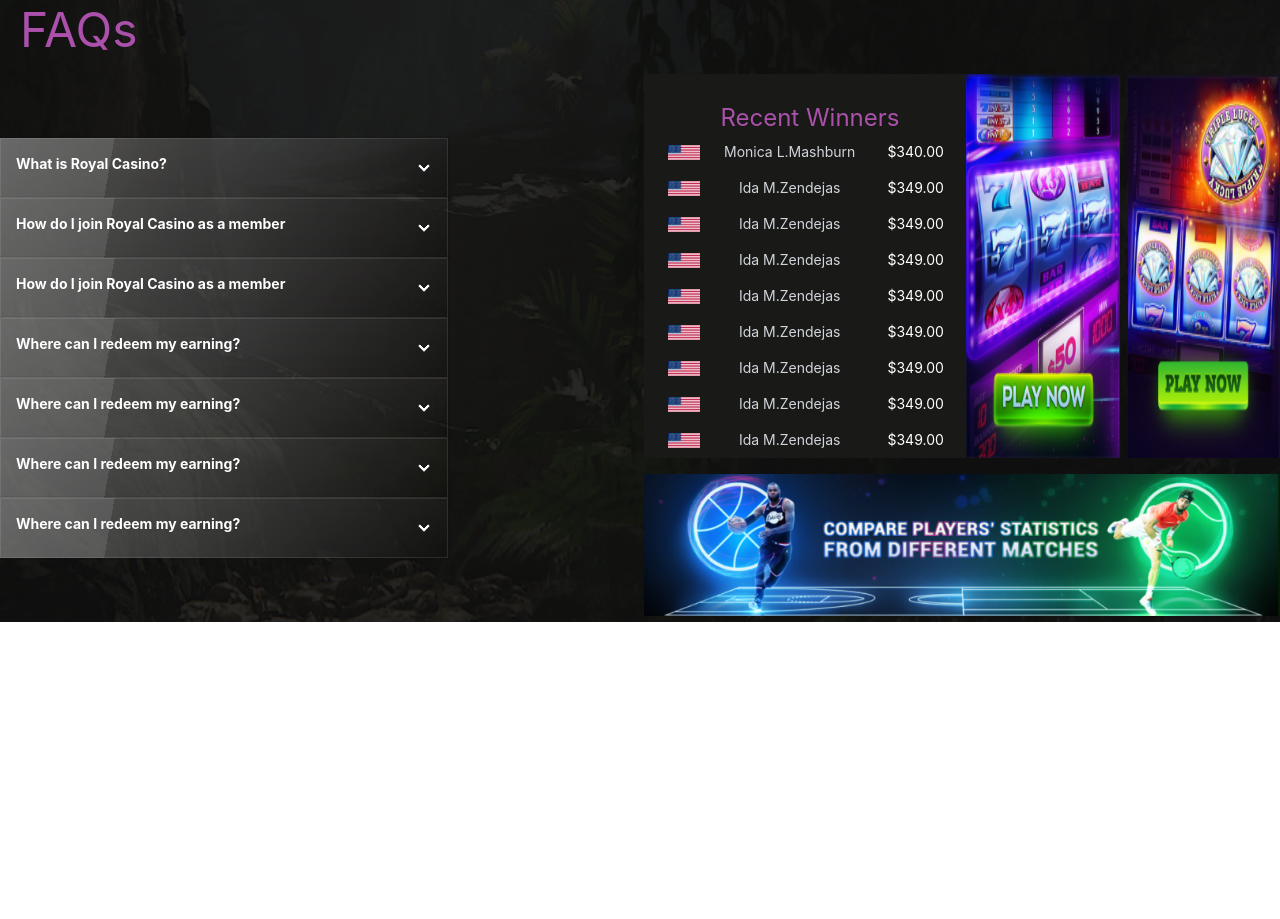
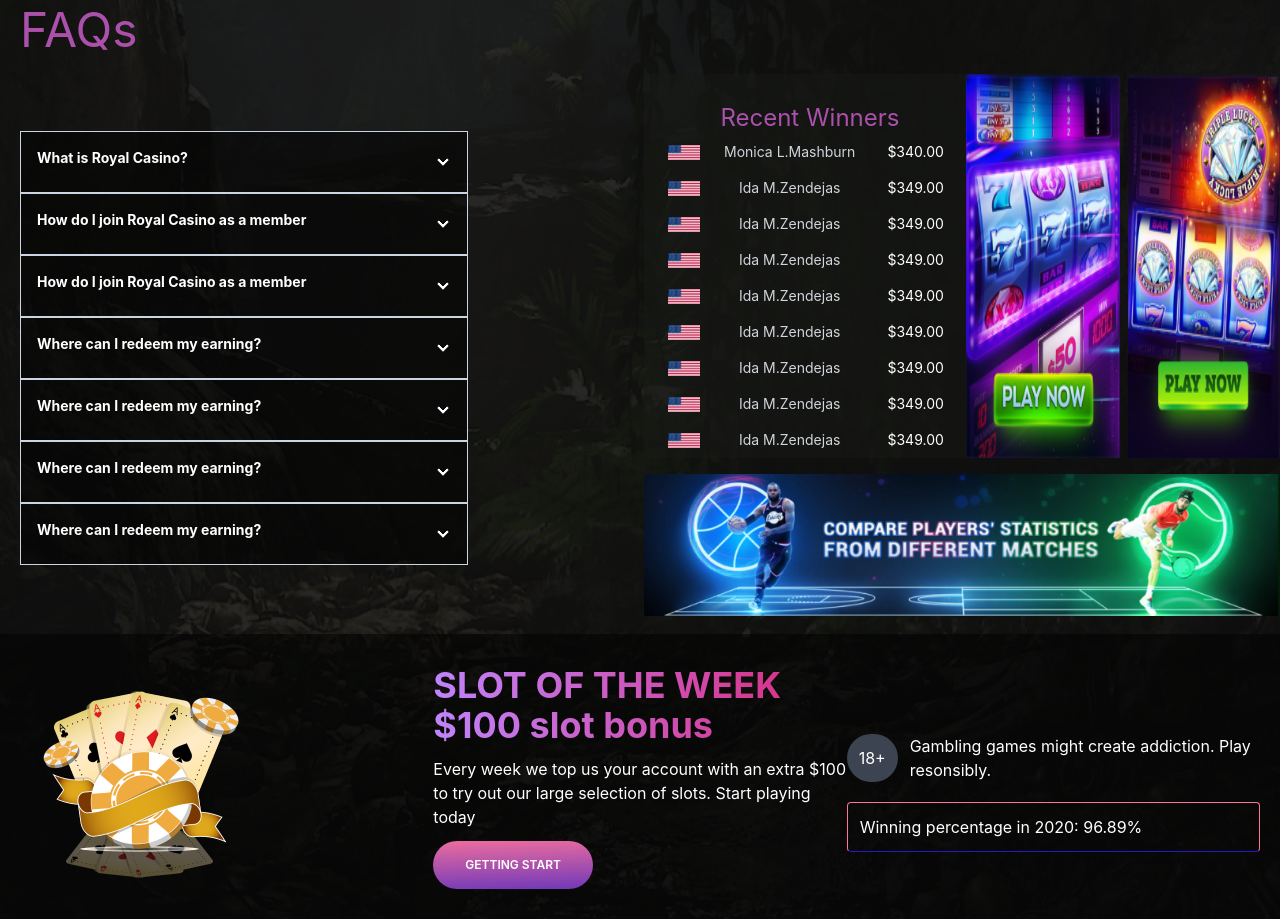
Before and after one commit to Sohailul/caltechcasino, a Next.js app: page /Home/Promotion in a window 1280 px wide. Shown: the part 580-1499 px from the top of the page. Before the commit the page ends 1202 px from the top, so only its background shows below. Built offline with nearby package versions, Linux system fonts and the light colour scheme.

Commit message:
banner added under FAQs

```diff
--- a/pages/Home/Promotion.js
+++ b/pages/Home/Promotion.js
@@ -8,6 +8,7 @@
 import play1 from '../../public/assets/game-img/play-1.png';
 import play2 from '../../public/assets/game-img/play-2.png';
 import player from '../../public/assets/game-img/sports-player.png';
+import casinoribbon from '../../public/assets/game-img/casino-ribbon.png';
 
 
 const Promotion = () => {
@@ -55,7 +56,7 @@
                 {
                     `
                     .promotion{
-                        background-image: url('/assets/game-img/bg-promo.png');
+                        background-image: url(/assets/game-img/bg-promo.png);
                     }
                     `
                 }
@@ -63,8 +64,8 @@
 
             <h1 className='text-[#AB51AC] m-5 text-5xl'>FAQs</h1>
             <div className='grid sm:grid-cols-1 md:grid-cols-1 lg:grid-cols-2 gap-2'>
-                <div className='max-w-md my-auto faq'>
-                    <div tabIndex="0" className="collapse collapse-arrow border border-slate-300 glass">
+                <div className='max-w-md my-auto faq ml-5'>
+                    <div tabIndex="0" className="collapse collapse-arrow border border-slate-300 bg-[#000] bg-opacity-50">
                         <div className="collapse-title text-sm font-bold text-white">
                             What is Royal Casino?
                         </div>
@@ -72,7 +73,7 @@
                             <p>No need worry about downloading the casino software; play straight from the browser of your choice! Play all the latest and greatest games boasting HD graphics.</p>
                         </div>
                     </div>
-                    <div tabIndex="0" className="collapse collapse-arrow border border-slate-300 glass">
+                    <div tabIndex="0" className="collapse collapse-arrow border border-slate-300 bg-[#000] bg-opacity-50">
                         <div className="collapse-title text-sm font-bold text-white">
                             How do I join Royal Casino as a member
                         </div>
@@ -80,7 +81,7 @@
                             <p>No need worry about downloading the casino software; play straight from the browser of your choice! Play all the latest and greatest games boasting HD graphics.</p>
                         </div>
                     </div>
-                    <div tabIndex="0" className="collapse collapse-arrow border border-slate-300 glass">
+                    <div tabIndex="0" className="collapse collapse-arrow border border-slate-300 bg-[#000] bg-opacity-50">
                         <div className="collapse-title text-sm font-bold text-white">
                             How do I join Royal Casino as a member
                         </div>
@@ -88,7 +89,7 @@
                             <p>No need worry about downloading the casino software; play straight from the browser of your choice! Play all the latest and greatest games boasting HD graphics.</p>
                         </div>
                     </div>
-                    <div tabIndex="0" className="collapse collapse-arrow border border-slate-300 glass">
+                    <div tabIndex="0" className="collapse collapse-arrow border border-slate-300 bg-[#000] bg-opacity-50">
                         <div className="collapse-title text-sm font-bold text-white">
                             Where can I redeem my earning?
                         </div>
@@ -96,7 +97,7 @@
                             <p>No need worry about downloading the casino software; play straight from the browser of your choice! Play all the latest and greatest games boasting HD graphics.</p>
                         </div>
                     </div>
-                    <div tabIndex="0" className="collapse collapse-arrow border border-slate-300 glass">
+                    <div tabIndex="0" className="collapse collapse-arrow border border-slate-300 bg-[#000] bg-opacity-50">
                         <div className="collapse-title text-sm font-bold text-white">
                             Where can I redeem my earning?
                         </div>
@@ -104,7 +105,7 @@
                             <p>No need worry about downloading the casino software; play straight from the browser of your choice! Play all the latest and greatest games boasting HD graphics.</p>
                         </div>
                     </div>
-                    <div tabIndex="0" className="collapse collapse-arrow border border-slate-300 glass">
+                    <div tabIndex="0" className="collapse collapse-arrow border border-slate-300 bg-[#000] bg-opacity-50">
                         <div className="collapse-title text-sm font-bold text-white">
                             Where can I redeem my earning?
                         </div>
@@ -112,7 +113,7 @@
                             <p>No need worry about downloading the casino software; play straight from the browser of your choice! Play all the latest and greatest games boasting HD graphics.</p>
                         </div>
                     </div>
-                    <div tabIndex="0" className="collapse collapse-arrow border border-slate-300 glass">
+                    <div tabIndex="0" className="collapse collapse-arrow border border-slate-300 bg-[#000] bg-opacity-50">
                         <div className="collapse-title text-sm font-bold text-white">
                             Where can I redeem my earning?
                         </div>
@@ -123,7 +124,7 @@
                 </div>
                 <div className='grid sm:grid-cols-1 md:grid-cols-1 lg:grid-cols-1 gap-2'>
                     <div className='flex justify-center gap-2 mb-2 grid sm:grid-cols-1 md:grid-cols-1 lg:grid-cols-2'>
-                        <div className="w-fit bg-[#191A17] overflow-x-hidden h-96 py-5 pr-5">
+                        <div className="w-fit bg-[#191A17] bg-opacity-50 overflow-x-hidden h-96 py-5 pr-5">
                             <div className="sm:-mx-6 lg:-mx-8">
                                 <div className="py-2 inline-block min-w-full sm:px-6 lg:px-12">
                                     <div className="overflow-hidden">
@@ -373,9 +374,32 @@
                     </div>
                     <div className='max-w-3xl'>
                         <Image
-                        src={player}
+                            src={player}
+                            alt=""
+                        />
+                    </div>
+                </div>
+            </div>
+            <div className='flex justify-center items-center p-5 bg-[#000] bg-opacity-50 mt-3 grid sm:grid-cols-1 md:grid-cols-1 lg:grid-cols-3'>
+                <div>
+                    <Image
+                        src={casinoribbon}
                         alt=""
-                        />
+                    />
+                </div>
+                <div>
+                    <h2 className='uppercase font-bold text-4xl text-transparent bg-clip-text bg-gradient-to-r from-purple-400 to-pink-600'>Slot of the week</h2>
+                    <h2 className='mb-3 font-bold text-4xl text-transparent bg-clip-text bg-gradient-to-r from-purple-400 to-pink-600'>$100 slot bonus</h2>
+                    <p className='text-white'>Every week we top us your account with an extra $100 to try out our large selection of slots. Start playing today</p>
+                    <button className='btn btn-ghost border-none rounded-full text-white uppercase px-8 py-1 text-xs signup mt-3' style={{ background: "linear-gradient(178.18deg, #FD749B -13.56%, #281AC8 158.3%)" }}>GETTING START</button>
+
+                </div>
+                <div>
+                    <div className='flex justify-center items-center mt-8'>
+                        <span className='text-white border-slate-100 rounded-full p-3 bg-neutral mr-3'>18+</span><p className='text-white'>Gambling games might create addiction. Play resonsibly.</p>
+                    </div>
+                    <div>
+                        <p className='border p-3 mt-5 rounded border-t-primary border-b-secondary border-l-primary border-r-primary text-white'>Winning percentage in 2020: 96.89%</p>
                     </div>
                 </div>
             </div>
--- a/pages/Home/test.js
+++ /dev/null
@@ -1,6 +0,0 @@
-<div className='right-div'>
-
-    <div className='banner'>
-
-    </div>
-</div>
```
Also changed, not shown: public/assets/game-img/casino-ribbon.png (added).
